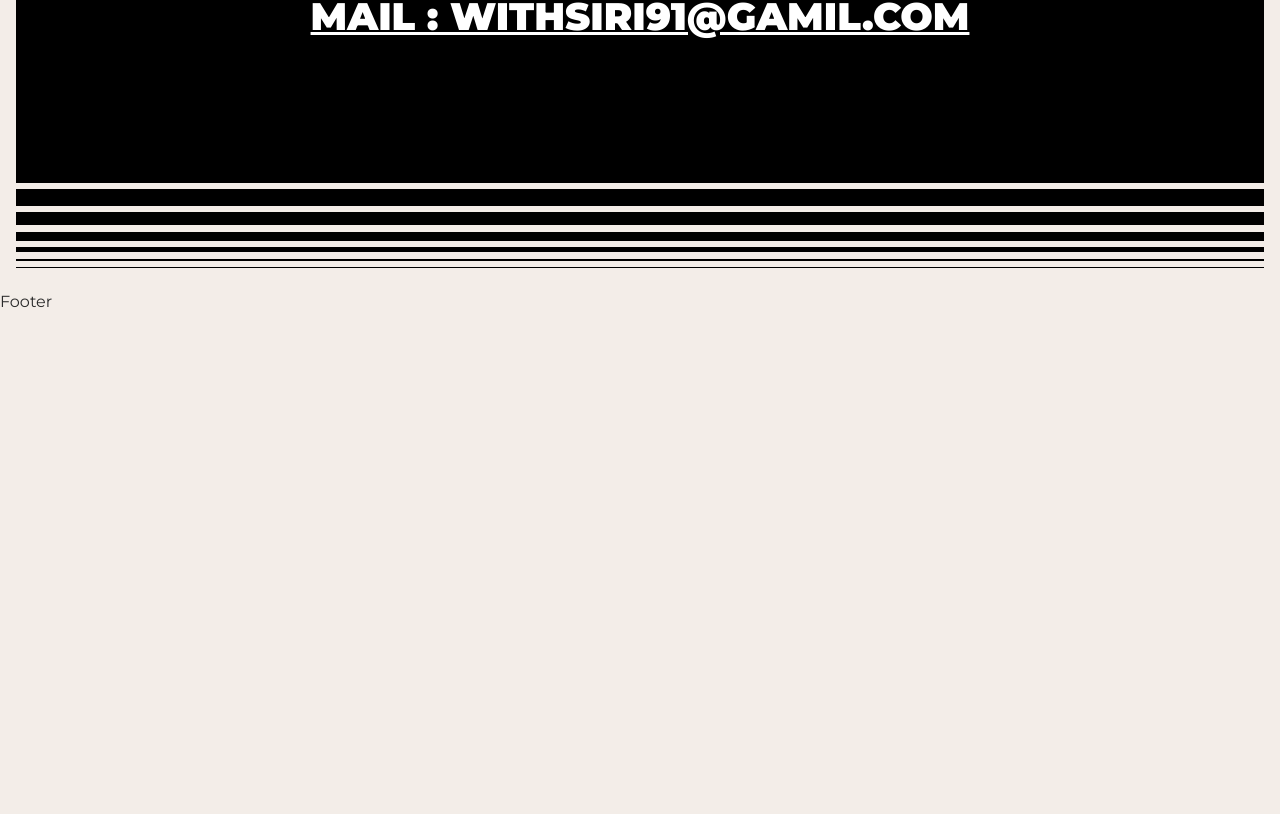
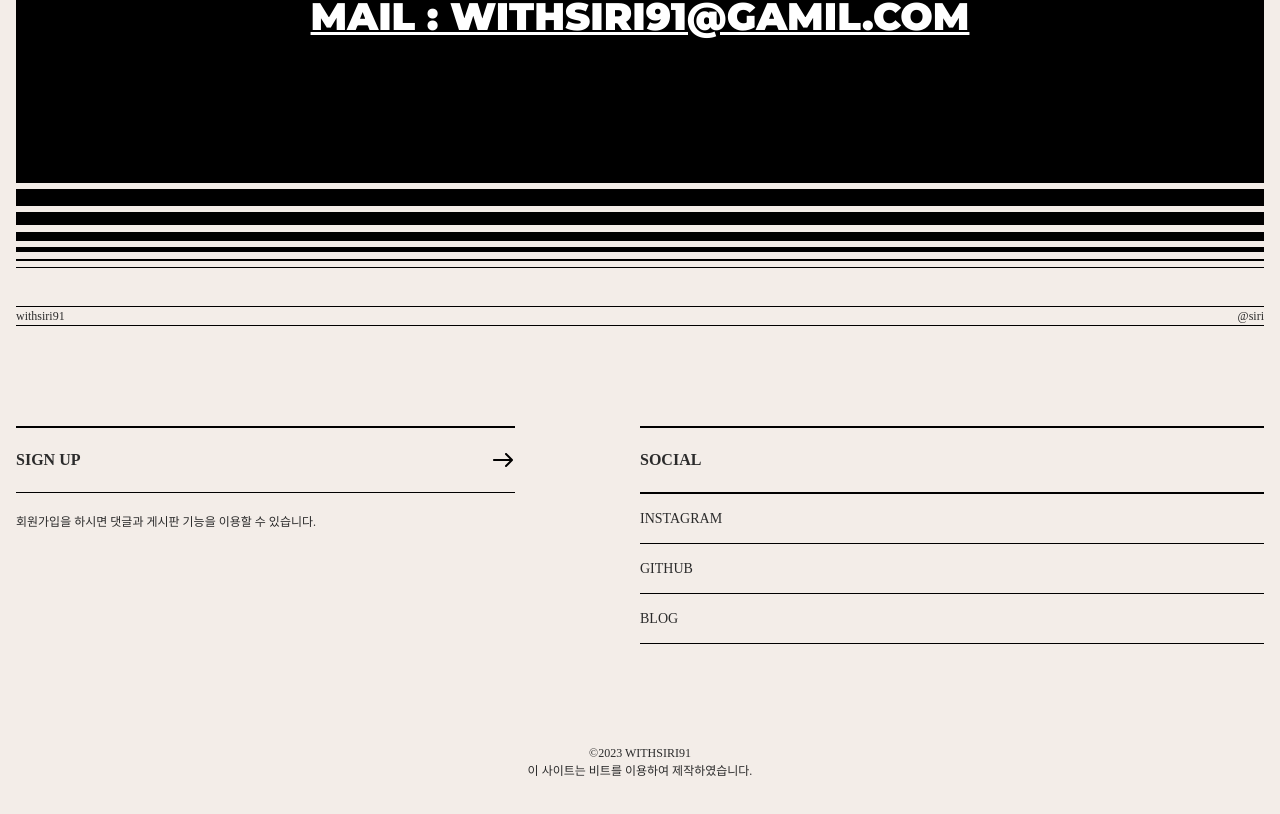
Before and after one commit to withsiri/port2023-next, a Next.js app: page / in a window 1280 px wide. Shown: the part 6202-7016 px from the top of the page. Before the commit the page ends 6516 px from the top, so only its background shows below. Built offline with nearby package versions, Linux system fonts and the light colour scheme; a small style sheet from the web is missing; a web font is replaced by a local one.

Commit message:
푸터 완료

```diff
--- a/src/components/Footer.jsx
+++ b/src/components/Footer.jsx
@@ -1,9 +1,39 @@
-import React from 'react'
+import React from "react";
+import { footerText } from "@/constants";
 
 const Footer = () => {
-  return (
-    <div>Footer</div>
-  )
+	return (
+		<footer id="footer" role="contentinfo">
+			<div className="footer_inner">
+				<h2 className="footer_text">
+					<div>withsiri91</div>
+					<div>@siri</div>
+				</h2>
+				<div className="footer_info">
+					<div className="left">
+						<div className="title"><a href="#">sign up</a></div>
+						<p className="desc">회원가입을 하시면 댓글과 게시판 기능을 이용할 수 있습니다.</p>
+					</div>
+					<div className="right">
+						<h3>social</h3>
+						<ul>
+							{footerText.map((footer, key) => (
+								<li key={key}>
+									<a href={footer.link} target="_blank" rel="nopener noreferrer">{footer.title}</a>
+									<em>{footer.desc}</em>
+								</li>
+							))}
+						</ul>
+					</div>
+
+				</div>
+				<div className="footer_bottom">
+					&copy;2023 withsiri91<br />
+					이 사이트는 비트를 이용하여 제작하였습니다.
+				</div>
+			</div>
+		</footer>
+  	)
 }
 
-export default Footer
+export default Footer;
```
